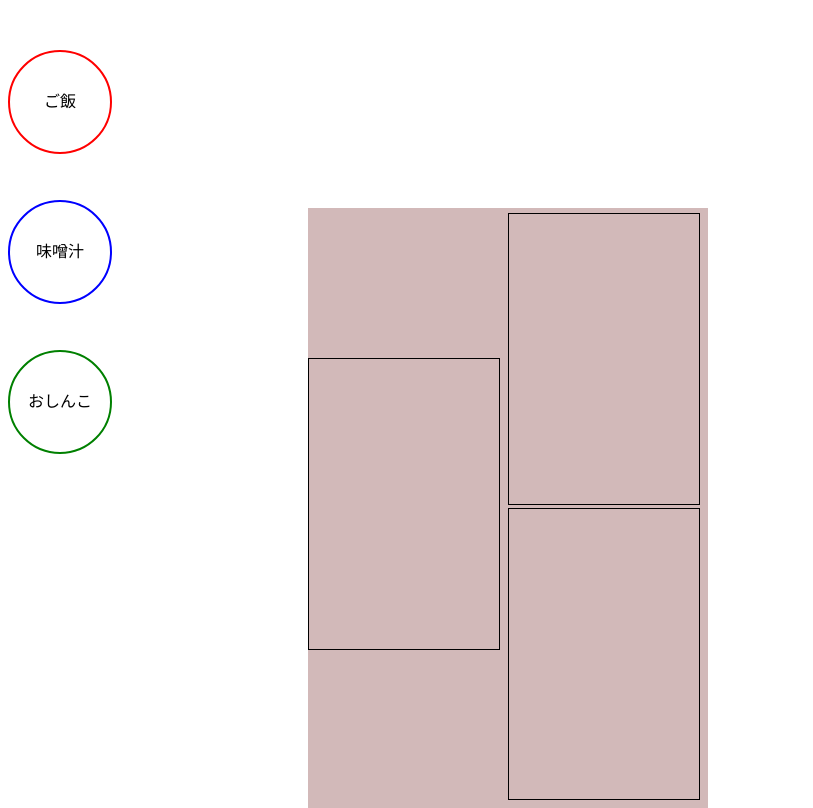
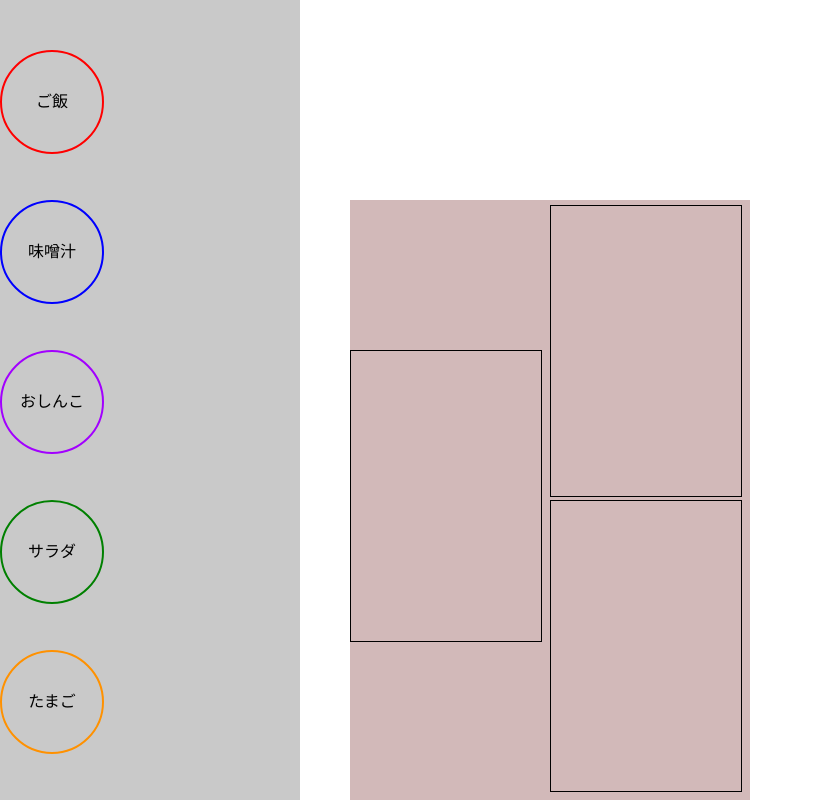
Before and after one commit to kariyano/puripare1, a plain HTML site: page index.html in a window 1280 px wide. Shown: the whole page, without its empty margins (0-813 px from the left). Drawn offline with Linux system fonts and the light colour scheme.

Commit message:
wait-area実装

```diff
--- a/css/style.scss
+++ b/css/style.scss
@@ -1,3 +1,12 @@
+* {
+  margin: 0;
+  padding: 0;
+}
+
+html {
+  height: 100%;
+}
+
 @mixin items($color: #fff, $topPosi: 20px) {
   width: 100px;
   height: 100px;
@@ -16,7 +25,10 @@
   top: $top + px;
   left: $left + px;
 }
-
+body {
+  display: flex;
+  height: 100%;
+}
 
 #rice {
   @include items(red, 50px);
@@ -26,7 +38,26 @@
   @include items(blue, 200px);
 }
 #oshinko {
-  @include items(green, 350px )
+  @include items(rgb(162, 0, 255), 350px );
+}
+#sarada {
+  @include items(green,500px );
+}
+#egg {
+  @include items(rgb(255, 145, 0),650px);
+}
+
+#wait-area-1 {
+  width: 150px;
+  height: 100%;
+  background-color: rgba(0, 0, 0, 0.212);
+}
+#wait-area-2 {
+  width: 150px;
+  height: 100%;
+  position: absolute;
+  left: 150px;
+  background-color: rgba(0, 0, 0, 0.212);
 }
 
 #plate {
@@ -35,7 +66,7 @@
   background-color: rgba(112, 34, 34, 0.315);
   position: absolute;
   top: 200px;
-  left: 300px;
+  left: 200px;
   z-index: -1;
   position: relative;
 }
--- a/index.html
+++ b/index.html
@@ -6,14 +6,21 @@
   <title>すき家プリパレ</title>
   <link rel="stylesheet" href="css/style.css">
 </head>
-<body>
-
+<body >
+<div id="wait-area-1">
   <div id="rice">ご飯</div>
-
   <div id="soup">味噌汁</div>
-
   <div id="oshinko">おしんこ</div>
-
+  <div id="sarada">サラダ</div>
+  <div id="egg">たまご</div>
+</div>
+<div id="wait-area-2">
+  <div></div>
+  <div></div>
+  <div></div>
+  <div></div>
+  <div></div>
+</div>
 
   <div id="plate">
     <div class="area" id="rice-area"></div>
```
Also changed, not shown: css/style.css, 1 other file.
